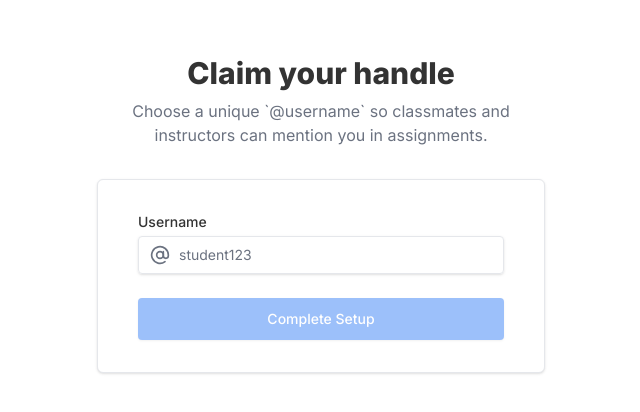
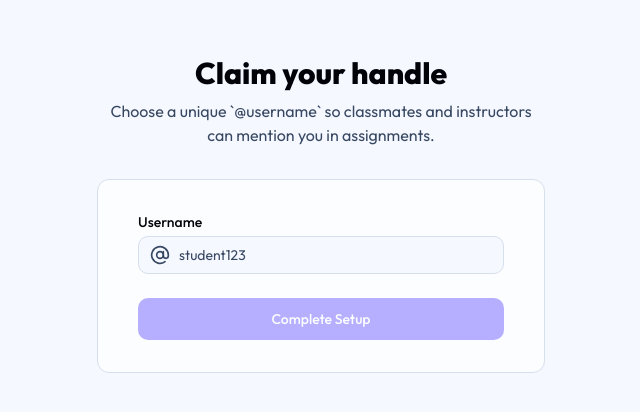
Before and after one commit to Neev-Prajapati/Studora, a Next.js app in the folder studora-web/: page /onboarding in a window 1280 px wide. Shown: the part 186-598 px from the top of the page, without its empty margins (319-959 px from the left). Built offline with nearby package versions, Linux system fonts and the light colour scheme.

Commit message:
fix: hydration error by moving background divs and updated layout design

```diff
--- a/studora-web/src/app/(app)/assignments/page.tsx
+++ b/studora-web/src/app/(app)/assignments/page.tsx
@@ -97,7 +97,7 @@ export default function AssignmentsDashboard() {
             {isLoading ? (
                 <>
                   {[1, 2, 3].map((i) => (
-                    <div key={i} className="group relative rounded-xl border border-border bg-card p-5 animate-pulse">
+                    <div key={i} className="group relative rounded-2xl glass-card p-5 animate-pulse">
                       <div className="flex justify-between items-start mb-4">
                         <div className="h-10 w-10 rounded-lg bg-muted"></div>
                         <div className="h-4 w-12 bg-muted rounded-sm"></div>
@@ -127,7 +127,7 @@ export default function AssignmentsDashboard() {
               </div>
             ) : (
               rooms.map((room) => (
-                <div key={room.id} onClick={() => router.push(`/assignments/${room.id}`)} className="group relative rounded-xl border border-border bg-card p-5 hover:border-primary/50 hover:shadow-md transition-all cursor-pointer">
+                <div key={room.id} onClick={() => router.push(`/assignments/${room.id}`)} className="group relative rounded-2xl glass-card p-5 hover:-translate-y-1 transition-all cursor-pointer">
                   <div className="flex justify-between items-start mb-4">
                     <div className="h-10 w-10 rounded-lg bg-primary/10 flex items-center justify-center text-primary">
                       <Folder className="h-5 w-5" />
--- a/studora-web/src/app/globals.css
+++ b/studora-web/src/app/globals.css
@@ -3,93 +3,82 @@
 @custom-variant dark (&:is(.dark *));
 
 :root {
-  --background: oklch(1.0000 0 0);
-  --foreground: oklch(0.3211 0 0);
-  --card: oklch(1.0000 0 0);
-  --card-foreground: oklch(0.3211 0 0);
-  --popover: oklch(1.0000 0 0);
-  --popover-foreground: oklch(0.3211 0 0);
-  --primary: oklch(0.6231 0.1880 259.8145);
+  --background: oklch(0.98 0.01 260);
+  --foreground: oklch(0.1 0.02 260);
+  --card: oklch(1.0 0 0 / 0.7);
+  --card-foreground: oklch(0.1 0.02 260);
+  --popover: oklch(1.0 0 0 / 0.8);
+  --popover-foreground: oklch(0.1 0.02 260);
+  --primary: oklch(0.62 0.25 280); /* Vibrant Neon Purple */
   --primary-foreground: oklch(1.0000 0 0);
-  --secondary: oklch(0.9670 0.0029 264.5419);
-  --secondary-foreground: oklch(0.4461 0.0263 256.8018);
-  --muted: oklch(0.9846 0.0017 247.8389);
-  --muted-foreground: oklch(0.5510 0.0234 264.3637);
-  --accent: oklch(0.9514 0.0250 236.8242);
-  --accent-foreground: oklch(0.3791 0.1378 265.5222);
-  --destructive: oklch(0.6368 0.2078 25.3313);
+  --secondary: oklch(0.95 0.02 260);
+  --secondary-foreground: oklch(0.2 0.05 260);
+  --muted: oklch(0.95 0.02 260);
+  --muted-foreground: oklch(0.4 0.05 260);
+  --accent: oklch(0.9 0.05 260);
+  --accent-foreground: oklch(0.2 0.05 260);
+  --destructive: oklch(0.6 0.2 25);
   --destructive-foreground: oklch(1.0000 0 0);
-  --border: oklch(0.9276 0.0058 264.5313);
-  --input: oklch(0.9276 0.0058 264.5313);
-  --ring: oklch(0.6231 0.1880 259.8145);
-  --chart-1: oklch(0.6231 0.1880 259.8145);
-  --chart-2: oklch(0.5461 0.2152 262.8809);
-  --chart-3: oklch(0.4882 0.2172 264.3763);
-  --chart-4: oklch(0.4244 0.1809 265.6377);
-  --chart-5: oklch(0.3791 0.1378 265.5222);
-  --sidebar: oklch(0.9846 0.0017 247.8389);
-  --sidebar-foreground: oklch(0.3211 0 0);
-  --sidebar-primary: oklch(0.6231 0.1880 259.8145);
+  --border: oklch(0.9 0.02 260);
+  --input: oklch(0.9 0.02 260);
+  --ring: oklch(0.62 0.25 280);
+  --chart-1: oklch(0.62 0.25 280);
+  --chart-2: oklch(0.55 0.2 250);
+  --chart-3: oklch(0.7 0.2 180);
+  --chart-4: oklch(0.8 0.2 100);
+  --chart-5: oklch(0.6 0.2 340);
+  --sidebar: oklch(0.98 0.01 260 / 0.6);
+  --sidebar-foreground: oklch(0.1 0.02 260);
+  --sidebar-primary: oklch(0.62 0.25 280);
   --sidebar-primary-foreground: oklch(1.0000 0 0);
-  --sidebar-accent: oklch(0.9514 0.0250 236.8242);
-  --sidebar-accent-foreground: oklch(0.3791 0.1378 265.5222);
-  --sidebar-border: oklch(0.9276 0.0058 264.5313);
-  --sidebar-ring: oklch(0.6231 0.1880 259.8145);
-  --font-sans: Inter, sans-serif;
+  --sidebar-accent: oklch(0.95 0.02 260);
+  --sidebar-accent-foreground: oklch(0.2 0.05 260);
+  --sidebar-border: oklch(0.9 0.02 260);
+  --sidebar-ring: oklch(0.62 0.25 280);
+
+  --font-sans: Outfit, sans-serif;
   --font-serif: Source Serif 4, serif;
   --font-mono: JetBrains Mono, monospace;
-  --radius: 0.375rem;
-  --shadow-x: 0;
-  --shadow-y: 1px;
-  --shadow-blur: 3px;
-  --shadow-spread: 0px;
-  --shadow-opacity: 0.1;
-  --shadow-color: oklch(0 0 0);
-  --shadow-2xs: 0 1px 3px 0px hsl(0 0% 0% / 0.05);
-  --shadow-xs: 0 1px 3px 0px hsl(0 0% 0% / 0.05);
-  --shadow-sm: 0 1px 3px 0px hsl(0 0% 0% / 0.10), 0 1px 2px -1px hsl(0 0% 0% / 0.10);
-  --shadow: 0 1px 3px 0px hsl(0 0% 0% / 0.10), 0 1px 2px -1px hsl(0 0% 0% / 0.10);
-  --shadow-md: 0 1px 3px 0px hsl(0 0% 0% / 0.10), 0 2px 4px -1px hsl(0 0% 0% / 0.10);
-  --shadow-lg: 0 1px 3px 0px hsl(0 0% 0% / 0.10), 0 4px 6px -1px hsl(0 0% 0% / 0.10);
-  --shadow-xl: 0 1px 3px 0px hsl(0 0% 0% / 0.10), 0 8px 10px -1px hsl(0 0% 0% / 0.10);
-  --shadow-2xl: 0 1px 3px 0px hsl(0 0% 0% / 0.25);
-  --tracking-normal: 0em;
-  --spacing: 0.25rem;
+  --radius: 0.75rem; /* Smoother, larger radius for GenZ feel */
+  --shadow-sm: 0 4px 20px -2px hsl(var(--primary) / 0.1);
+  --shadow: 0 8px 30px -4px hsl(var(--primary) / 0.15);
+  --shadow-md: 0 12px 40px -6px hsl(var(--primary) / 0.2);
+  --shadow-lg: 0 20px 50px -8px hsl(var(--primary) / 0.25);
 }
 
 .dark {
-  --background: oklch(0.2046 0 0);
-  --foreground: oklch(0.9219 0 0);
-  --card: oklch(0.2686 0 0);
-  --card-foreground: oklch(0.9219 0 0);
-  --popover: oklch(0.2686 0 0);
-  --popover-foreground: oklch(0.9219 0 0);
-  --primary: oklch(0.8315 0.1210 213.4241);
-  --primary-foreground: oklch(1.0000 0 0);
-  --secondary: oklch(0 0 0);
-  --secondary-foreground: oklch(0.9219 0 0);
-  --muted: oklch(0.2393 0 0);
-  --muted-foreground: oklch(0.7155 0 0);
-  --accent: oklch(0.3791 0.1378 265.5222);
-  --accent-foreground: oklch(0.8823 0.0571 254.1284);
-  --destructive: oklch(0.6368 0.2078 25.3313);
+  --background: oklch(0.12 0.02 270); /* Deep midnight cyber space */
+  --foreground: oklch(0.95 0.01 270);
+  --card: oklch(0.15 0.03 270 / 0.4); /* Glassmorphism base */
+  --card-foreground: oklch(0.95 0.01 270);
+  --popover: oklch(0.15 0.03 270 / 0.6);
+  --popover-foreground: oklch(0.95 0.01 270);
+  --primary: oklch(0.7 0.25 280); /* Bright Electric Violet */
+  --primary-foreground: oklch(0.1 0.02 270);
+  --secondary: oklch(0.2 0.05 270 / 0.5);
+  --secondary-foreground: oklch(0.95 0.01 270);
+  --muted: oklch(0.2 0.05 270 / 0.5);
+  --muted-foreground: oklch(0.7 0.05 270);
+  --accent: oklch(0.25 0.08 270 / 0.5);
+  --accent-foreground: oklch(0.95 0.01 270);
+  --destructive: oklch(0.6 0.2 25);
   --destructive-foreground: oklch(1.0000 0 0);
-  --border: oklch(0.3715 0 0);
-  --input: oklch(0.3715 0 0);
-  --ring: oklch(0.6231 0.1880 259.8145);
-  --chart-1: oklch(0.7137 0.1434 254.6240);
-  --chart-2: oklch(0.6231 0.1880 259.8145);
-  --chart-3: oklch(0.5461 0.2152 262.8809);
-  --chart-4: oklch(0.4882 0.2172 264.3763);
-  --chart-5: oklch(0.4244 0.1809 265.6377);
-  --sidebar: oklch(0.2046 0 0);
-  --sidebar-foreground: oklch(0.9219 0 0);
-  --sidebar-primary: oklch(0.6231 0.1880 259.8145);
-  --sidebar-primary-foreground: oklch(1.0000 0 0);
-  --sidebar-accent: oklch(0.3791 0.1378 265.5222);
-  --sidebar-accent-foreground: oklch(0.8823 0.0571 254.1284);
-  --sidebar-border: oklch(0.3715 0 0);
-  --sidebar-ring: oklch(0.6231 0.1880 259.8145);
+  --border: oklch(0.3 0.05 270 / 0.5);
+  --input: oklch(0.3 0.05 270 / 0.5);
+  --ring: oklch(0.7 0.25 280);
+  --chart-1: oklch(0.7 0.25 280);
+  --chart-2: oklch(0.6 0.2 250);
+  --chart-3: oklch(0.8 0.2 180);
+  --chart-4: oklch(0.9 0.2 100);
+  --chart-5: oklch(0.7 0.2 340);
+  --sidebar: oklch(0.12 0.02 270 / 0.3);
+  --sidebar-foreground: oklch(0.95 0.01 270);
+  --sidebar-primary: oklch(0.7 0.25 280);
+  --sidebar-primary-foreground: oklch(0.1 0.02 270);
+  --sidebar-accent: oklch(0.2 0.05 270 / 0.5);
+  --sidebar-accent-foreground: oklch(0.95 0.01 270);
+  --sidebar-border: oklch(0.3 0.05 270 / 0.3);
+  --sidebar-ring: oklch(0.7 0.25 280);
 }
 
 @theme inline {
@@ -150,7 +139,16 @@
     @apply border-border outline-ring/50;
   }
   body {
-    @apply bg-background text-foreground;
+    @apply bg-background text-foreground transition-colors duration-500;
+  }
+}
+
+@layer utilities {
+  .glass {
+    @apply bg-background/40 backdrop-blur-xl border border-white/10 shadow-[0_8px_32px_0_rgba(31,38,135,0.07)];
+  }
+  .glass-card {
+    @apply bg-card backdrop-blur-xl border border-white/10 shadow-lg hover:shadow-primary/20 transition-all duration-300;
   }
 }
 
--- a/studora-web/src/app/layout.tsx
+++ b/studora-web/src/app/layout.tsx
@@ -1,8 +1,8 @@
 import type { Metadata } from "next";
-import { Inter, JetBrains_Mono } from "next/font/google";
+import { Outfit, JetBrains_Mono } from "next/font/google";
 import "./globals.css";
 
-const inter = Inter({
+const outfit = Outfit({
   variable: "--font-sans",
   subsets: ["latin"],
 });
@@ -29,13 +29,17 @@ export default function RootLayout({
   return (
     <html
       lang="en"
-      className={`${inter.variable} ${jetbrainsMono.variable} h-full antialiased`}
+      className={`${outfit.variable} ${jetbrainsMono.variable} h-full antialiased`}
       suppressHydrationWarning
     >
-      <body className="h-full bg-background text-foreground selection:bg-primary/30 selection:text-primary-foreground">
+      <body className="h-full bg-background text-foreground selection:bg-primary/30 selection:text-primary-foreground relative">
         <ThemeProvider>
           <ThemeColorProvider>
             <PreferencesProvider>
+              {/* Modern minimal grid background */}
+              <div className="fixed inset-0 z-[-1] h-full w-full bg-background bg-[linear-gradient(to_right,#80808012_1px,transparent_1px),linear-gradient(to_bottom,#80808012_1px,transparent_1px)] bg-[size:24px_24px]"></div>
+              <div className="fixed left-0 right-0 top-0 -z-10 m-auto h-[310px] w-[310px] rounded-full bg-primary opacity-20 blur-[100px]"></div>
+
               {children}
             </PreferencesProvider>
           </ThemeColorProvider>
--- a/studora-web/src/components/DeadlinePopup.tsx
+++ b/studora-web/src/components/DeadlinePopup.tsx
@@ -64,8 +64,8 @@ export default function DeadlinePopup() {
   }
 
   return (
-    <div className="fixed top-6 left-1/2 -translate-x-1/2 z-50 animate-in slide-in-from-top-5 fade-in duration-500 max-w-sm w-full">
-      <div className="bg-card border border-border shadow-lg rounded-xl overflow-hidden flex flex-col relative group">
+    <div className="fixed top-6 left-1/2 -translate-x-1/2 z-50 animate-in slide-in-from-top-5 fade-in duration-500 max-w-sm w-full shadow-2xl drop-shadow-2xl">
+      <div className="bg-background/95 backdrop-blur-2xl border border-white/10 shadow-2xl rounded-2xl overflow-hidden flex flex-col relative group ring-1 ring-white/5">
         <div className="absolute top-0 left-0 w-1 h-full bg-orange-500" />
 
         <button
--- a/studora-web/src/components/TopNav.tsx
+++ b/studora-web/src/components/TopNav.tsx
@@ -18,7 +18,7 @@ export default function TopNav() {
       onClose={() => setIsEditUsernameOpen(false)}
       currentUsername={currentUsername}
     />
-    <header className="h-16 flex-shrink-0 bg-background border-b border-border flex items-center justify-between px-6">
+    <header className="h-16 flex-shrink-0 glass border-b border-border/50 flex items-center justify-between px-6 z-10 sticky top-0">
       <div className="flex-1 flex items-center">
         {/* Removed Search Bar */}
       </div>
```
Also changed, not shown: studora-web/src/app/(app)/dashboard/page.tsx (+10 -8 lines), studora-web/src/components/Sidebar.tsx (+19 -17 lines).
